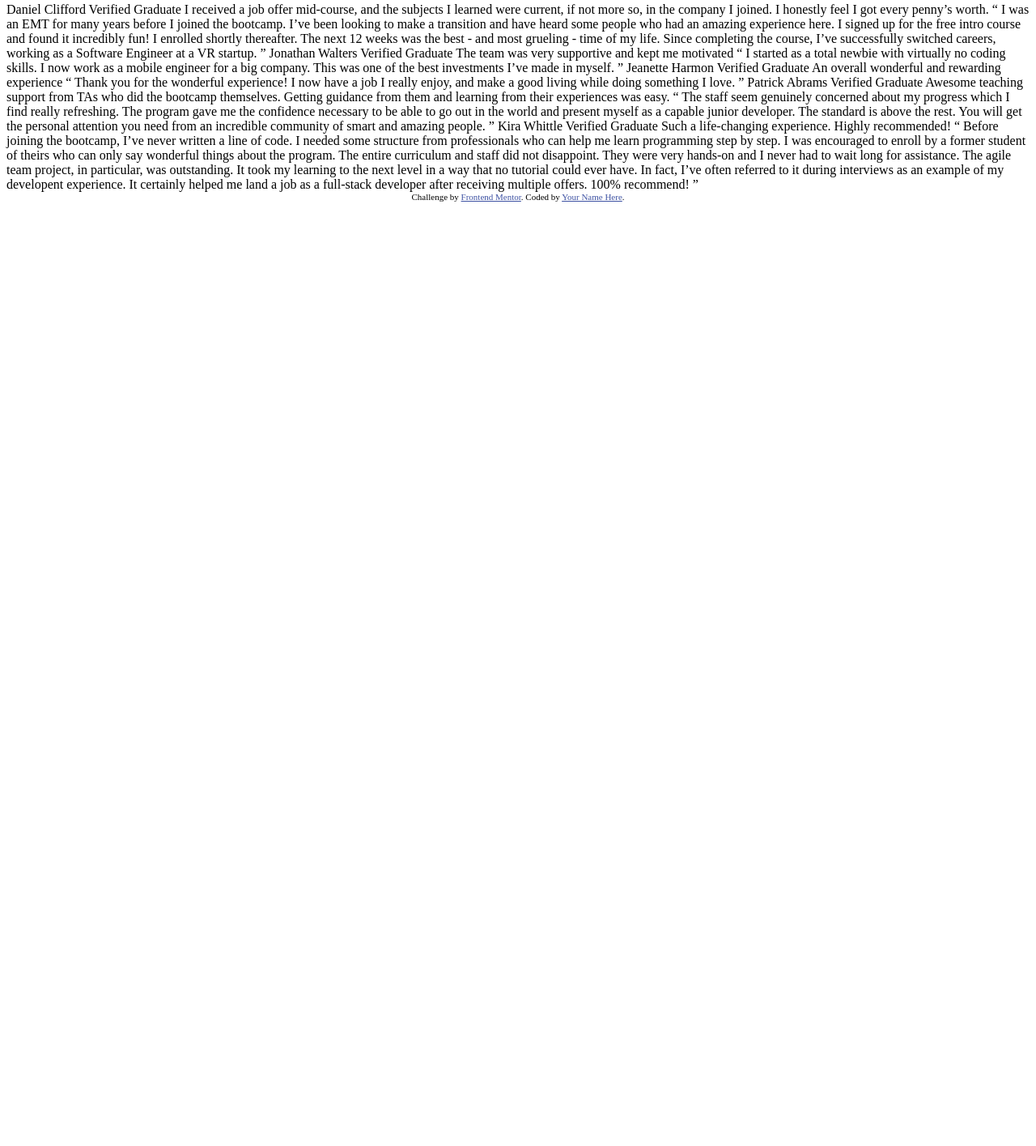
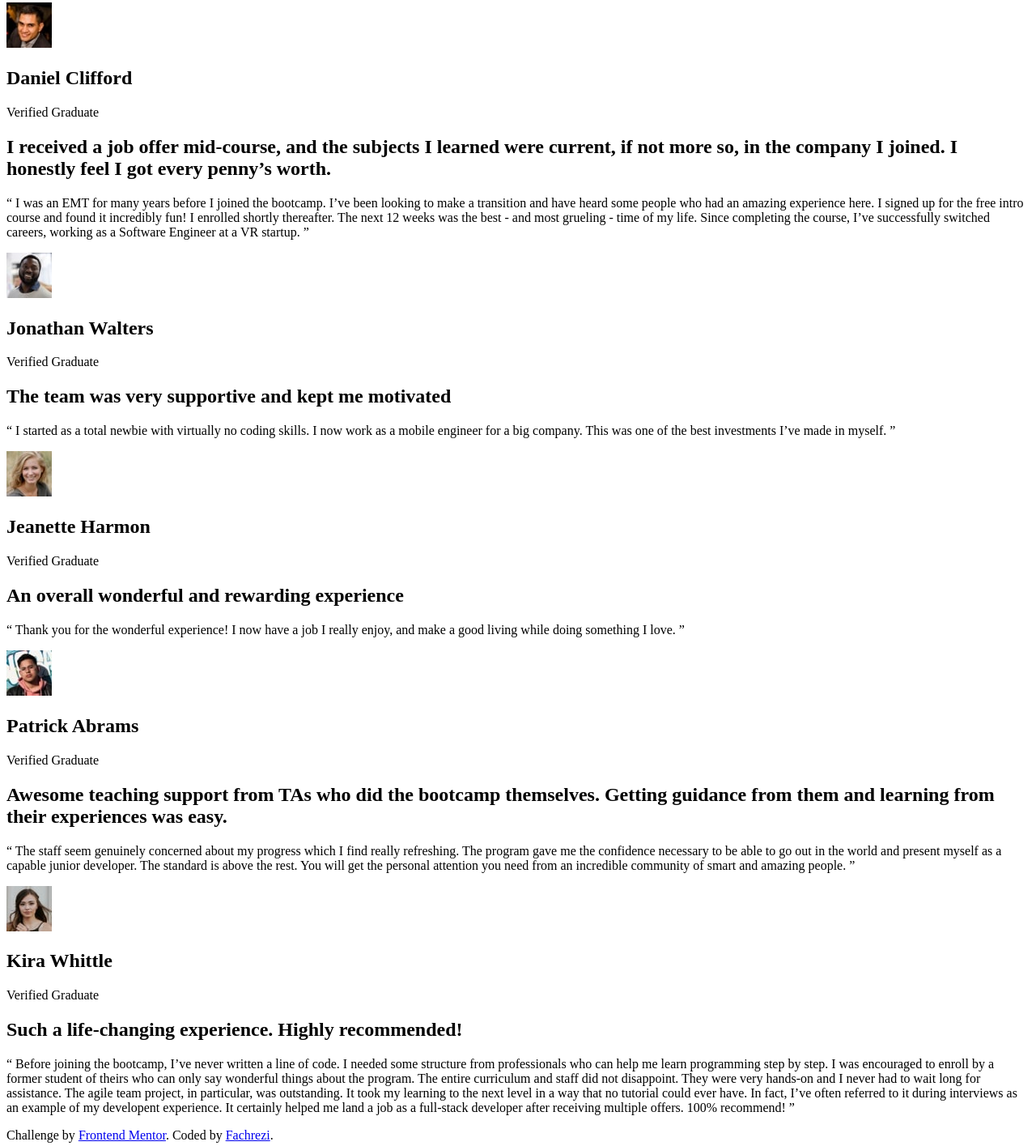
Before and after one commit to Fbeye04/Testimonial-grid-section, a plain HTML site: page index.html in a window 1280 px wide. Shown: the part 5-1420 px from the top of the page at 81% size. Before the commit the page ends 800 px from the top, so only its background shows below. Drawn offline with Linux system fonts and the light colour scheme.

Commit message:
adjust markup html

```diff
--- a/index.html
+++ b/index.html
@@ -1,76 +1,154 @@
 <!DOCTYPE html>
 <html lang="en">
   <head>
-  <meta charset="UTF-8">
-  <meta name="viewport" content="width=device-width, initial-scale=1.0"> <!-- displays site properly based on user's device -->
+    <meta charset="UTF-8" />
+    <meta name="viewport" content="width=device-width, initial-scale=1.0" />
+    <!-- displays site properly based on user's device -->
 
-  <link rel="icon" type="image/png" sizes="32x32" href="./images/favicon-32x32.png">
+    <link
+      rel="icon"
+      type="image/png"
+      sizes="32x32"
+      href="./images/favicon-32x32.png"
+    />
 
     <title>Frontend Mentor | [Challenge Name Here]</title>
 
     <!-- Feel free to remove these styles or customise in your own stylesheet 👍 -->
-  <style>
-    .attribution { font-size: 11px; text-align: center; }
-    .attribution a { color: hsl(228, 45%, 44%); }
-  </style>
+
+    <link rel="stylesheet" href="./style/main.css" />
+    <link rel="preconnect" href="https://fonts.googleapis.com" />
+    <link rel="preconnect" href="https://fonts.gstatic.com" crossorigin />
+    <link
+      href="https://fonts.googleapis.com/css2?family=Barlow+Semi+Condensed:ital,wght@0,100;0,200;0,300;0,400;0,500;0,600;0,700;0,800;0,900;1,100;1,200;1,300;1,400;1,500;1,600;1,700;1,800;1,900&display=swap"
+      rel="stylesheet"
+    />
   </head>
   <body>
-  Daniel Clifford
-  Verified Graduate
+    <main class="main-container">
+      <section class="section-card">
+        <div class="user-section">
+          <img src="./images/image-daniel.jpg" alt="photo users" />
+          <div class="names-status">
+            <h1>Daniel Clifford</h1>
+            <p>Verified Graduate</p>
+          </div>
+        </div>
 
-  I received a job offer mid-course, and the subjects I learned were current, if not more so,
-  in the company I joined. I honestly feel I got every penny’s worth.
+        <h2>
+          I received a job offer mid-course, and the subjects I learned were
+          current, if not more so, in the company I joined. I honestly feel I
+          got every penny’s worth.
+        </h2>
 
-  “ I was an EMT for many years before I joined the bootcamp. I’ve been looking to make a
-  transition and have heard some people who had an amazing experience here. I signed up
-  for the free intro course and found it incredibly fun! I enrolled shortly thereafter.
-  The next 12 weeks was the best - and most grueling - time of my life. Since completing
-  the course, I’ve successfully switched careers, working as a Software Engineer at a VR startup. ”
+        <p>
+          “ I was an EMT for many years before I joined the bootcamp. I’ve been
+          looking to make a transition and have heard some people who had an
+          amazing experience here. I signed up for the free intro course and
+          found it incredibly fun! I enrolled shortly thereafter. The next 12
+          weeks was the best - and most grueling - time of my life. Since
+          completing the course, I’ve successfully switched careers, working as
+          a Software Engineer at a VR startup. ”
+        </p>
+      </section>
 
-  Jonathan Walters
-  Verified Graduate
+      <section class="section-card">
+        <div class="user-section">
+          <img src="./images/image-jonathan.jpg" alt="photo users" />
+          <div class="names-status">
+            <h1>Jonathan Walters</h1>
+            <p>Verified Graduate</p>
+          </div>
+        </div>
 
-  The team was very supportive and kept me motivated
+        <h2>The team was very supportive and kept me motivated</h2>
 
-  “ I started as a total newbie with virtually no coding skills. I now work as a mobile engineer
-  for a big company. This was one of the best investments I’ve made in myself. ”
+        <p>
+          “ I started as a total newbie with virtually no coding skills. I now
+          work as a mobile engineer for a big company. This was one of the best
+          investments I’ve made in myself. ”
+        </p>
+      </section>
 
-  Jeanette Harmon
-  Verified Graduate
+      <section class="section-card">
+        <div class="user-section">
+          <img src="./images/image-jeanette.jpg" alt="photo users" />
+          <div class="names-status">
+            <h1>Jeanette Harmon</h1>
+            <p>Verified Graduate</p>
+          </div>
+        </div>
 
-  An overall wonderful and rewarding experience
+        <h2>An overall wonderful and rewarding experience</h2>
 
-  “ Thank you for the wonderful experience! I now have a job I really enjoy, and make a good living
-  while doing something I love. ”
+        <p>
+          “ Thank you for the wonderful experience! I now have a job I really
+          enjoy, and make a good living while doing something I love. ”
+        </p>
+      </section>
 
-  Patrick Abrams
-  Verified Graduate
+      <section class="section-card">
+        <div class="user-section">
+          <img src="./images/image-patrick.jpg" alt="photo users" />
+          <div class="names-status">
+            <h1>Patrick Abrams</h1>
+            <p>Verified Graduate</p>
+          </div>
+        </div>
 
-  Awesome teaching support from TAs who did the bootcamp themselves. Getting guidance from them and
-  learning from their experiences was easy.
+        <h2>
+          Awesome teaching support from TAs who did the bootcamp themselves.
+          Getting guidance from them and learning from their experiences was
+          easy.
+        </h2>
 
-  “ The staff seem genuinely concerned about my progress which I find really refreshing. The program
-  gave me the confidence necessary to be able to go out in the world and present myself as a capable
-  junior developer. The standard is above the rest. You will get the personal attention you need from
-  an incredible community of smart and amazing people. ”
+        <p>
+          “ The staff seem genuinely concerned about my progress which I find
+          really refreshing. The program gave me the confidence necessary to be
+          able to go out in the world and present myself as a capable junior
+          developer. The standard is above the rest. You will get the personal
+          attention you need from an incredible community of smart and amazing
+          people. ”
+        </p>
+      </section>
 
-  Kira Whittle
-  Verified Graduate
+      <section class="section-card">
+        <div class="user-section">
+          <img src="./images/image-kira.jpg" alt="photo users" />
+          <div class="names-status">
+            <h1>Kira Whittle</h1>
+            <p>Verified Graduate</p>
+          </div>
+        </div>
 
-  Such a life-changing experience. Highly recommended!
+        <h2>Such a life-changing experience. Highly recommended!</h2>
 
-  “ Before joining the bootcamp, I’ve never written a line of code. I needed some structure from
-  professionals who can help me learn programming step by step. I was encouraged to enroll by a former
-  student of theirs who can only say wonderful things about the program. The entire curriculum and staff
-  did not disappoint. They were very hands-on and I never had to wait long for assistance. The agile team
-  project, in particular, was outstanding. It took my learning to the next level in a way that no tutorial
-  could ever have. In fact, I’ve often referred to it during interviews as an example of my developent
-  experience. It certainly helped me land a job as a full-stack developer after receiving multiple offers.
-  100% recommend! ”
+        <p>
+          “ Before joining the bootcamp, I’ve never written a line of code. I
+          needed some structure from professionals who can help me learn
+          programming step by step. I was encouraged to enroll by a former
+          student of theirs who can only say wonderful things about the program.
+          The entire curriculum and staff did not disappoint. They were very
+          hands-on and I never had to wait long for assistance. The agile team
+          project, in particular, was outstanding. It took my learning to the
+          next level in a way that no tutorial could ever have. In fact, I’ve
+          often referred to it during interviews as an example of my developent
+          experience. It certainly helped me land a job as a full-stack
+          developer after receiving multiple offers. 100% recommend! ”
+        </p>
+      </section>
+    </main>
 
-  <div class="attribution">
-    Challenge by <a href="https://www.frontendmentor.io?ref=challenge" target="_blank">Frontend Mentor</a>.
-    Coded by <a href="#">Your Name Here</a>.
-  </div>
+    <footer class="attribution">
+      <p>
+        Challenge by
+        <a href="https://www.frontendmentor.io?ref=challenge" target="_blank"
+          >Frontend Mentor</a
+        >. Coded by
+        <a href="https://www.linkedin.com/in/muhammad-fachrezi-barus/"
+          >Fachrezi</a
+        >.
+      </p>
+    </footer>
   </body>
 </html>
```
Lines whose indentation alone changed are shown as unchanged.
